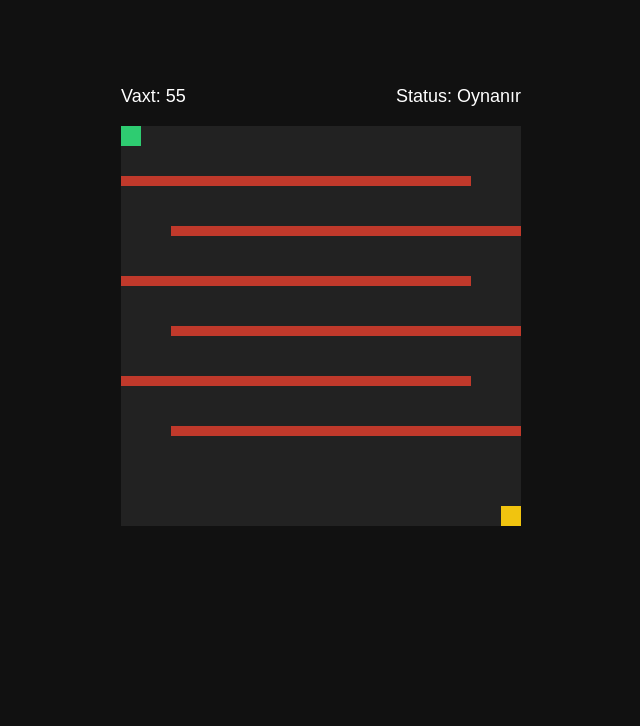
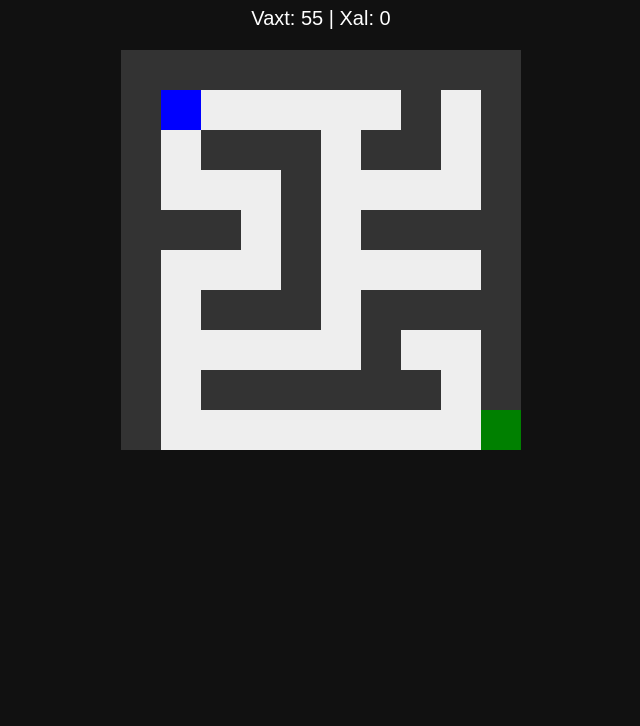
Before and after one commit to cevhercodes/cevher-sayt, a plain HTML site: page index.html in a window 1280 px wide. Shown: the part 74-800 px from the top of the page, without its empty margins (319-959 px from the left). Drawn offline with Linux system fonts and the light colour scheme.

Commit message:
Refactor maze game layout and functionality
Updated the layout and functionality of the maze game, including new styles, game elements, and improved player movement.

```diff
--- a/index.html
+++ b/index.html
@@ -1,132 +1,151 @@
 <!DOCTYPE html>
-<html>
+<html lang="az">
 <head>
 <meta charset="UTF-8">
 <title>Labirint Oyunu</title>
 <style>
-body{
-  margin:0; background:#111; font-family:Arial;
-  display:flex; justify-content:center; align-items:center; height:100vh;
-}
-#wrap{position:relative}
-#hud{
-  position:absolute; top:-40px; left:0; right:0;
-  color:#fff; display:flex; justify-content:space-between; font-size:18px;
-}
-#game{position:relative; width:400px; height:400px; background:#222}
-.wall{position:absolute; background:#c0392b}
-#player{position:absolute; width:20px; height:20px; background:#2ecc71; top:0; left:0}
-#goal{position:absolute; width:20px; height:20px; background:#f1c40f; bottom:0; right:0}
-#restart{
-  display:none; position:absolute; inset:0;
-  background:rgba(0,0,0,.7); color:#fff;
-  display:flex; align-items:center; justify-content:center; flex-direction:column;
-}
-#restart button{font-size:20px; padding:10px 20px; cursor:pointer}
+  body {
+    background: #111;
+    color: white;
+    font-family: Arial;
+    text-align: center;
+  }
+
+  #info {
+    font-size: 20px;
+    margin: 10px;
+  }
+
+  #maze {
+    display: grid;
+    grid-template-columns: repeat(10, 40px);
+    grid-template-rows: repeat(10, 40px);
+    margin: 20px auto;
+    width: 400px;
+  }
+
+  .cell {
+    width: 40px;
+    height: 40px;
+    box-sizing: border-box;
+  }
+
+  .wall { background: #333; }
+  .path { background: #eee; }
+  .player { background: blue; }
+  .end { background: green; }
+
+  button {
+    padding: 10px 20px;
+    font-size: 18px;
+    display: none;
+  }
 </style>
 </head>
+<body>
 
-<body>
-<div id="wrap">
-  <div id="hud">
-    <div>Vaxt: <span id="time">60</span></div>
-    <div>Status: <span id="status">Oynanır</span></div>
-  </div>
+<h1>🧩 Labirint Oyunu</h1>
+<div id="info">Vaxt: <span id="time">60</span> | Xal: <span id="score">0</span></div>
+<div id="maze"></div>
+<button id="restart" onclick="restartGame()">Təkrar oyna</button>
 
-  <div id="game">
-    <div id="player"></div>
-    <div id="goal"></div>
-
-    <!-- UZUN LABİRİNT -->
-    <div class="wall" style="top:50px; left:0; width:350px; height:10px"></div>
-    <div class="wall" style="top:100px; left:50px; width:350px; height:10px"></div>
-    <div class="wall" style="top:150px; left:0; width:350px; height:10px"></div>
-    <div class="wall" style="top:200px; left:50px; width:350px; height:10px"></div>
-    <div class="wall" style="top:250px; left:0; width:350px; height:10px"></div>
-    <div class="wall" style="top:300px; left:50px; width:350px; height:10px"></div>
-
-    <div id="restart">
-      <div id="endText"></div>
-      <button onclick="startGame()">Təkrar oyna 🔁</button>
-    </div>
-  </div>
-</div>
+<audio id="moveSound">
+  <source src="https://www.soundjay.com/buttons/sounds/button-16.mp3">
+</audio>
 
 <script>
-// ===== SƏS =====
-const ctx=new (window.AudioContext||window.webkitAudioContext)();
-function beep(f){
-  const o=ctx.createOscillator(), g=ctx.createGain();
-  o.frequency.value=f; g.gain.value=0.1;
-  o.connect(g); g.connect(ctx.destination);
-  o.start(); o.stop(ctx.currentTime+0.1);
+const mazeData = [
+  "##########",
+  "#P     # #",
+  "# ### ## #",
+  "#   #    #",
+  "### # ####",
+  "#   #    #",
+  "# ### ####",
+  "#     #  #",
+  "# ###### #",
+  "#        E"
+];
+
+let playerPos = {x:1, y:1};
+let time = 60;
+let score = 0;
+let timer;
+
+const maze = document.getElementById("maze");
+const timeEl = document.getElementById("time");
+const scoreEl = document.getElementById("score");
+const sound = document.getElementById("moveSound");
+const restartBtn = document.getElementById("restart");
+
+function drawMaze() {
+  maze.innerHTML = "";
+  for (let y=0; y<10; y++) {
+    for (let x=0; x<10; x++) {
+      const cell = document.createElement("div");
+      cell.classList.add("cell");
+
+      const char = mazeData[y][x];
+      if (char === "#") cell.classList.add("wall");
+      else cell.classList.add("path");
+
+      if (x === playerPos.x && y === playerPos.y)
+        cell.classList.add("player");
+
+      if (char === "E")
+        cell.classList.add("end");
+
+      maze.appendChild(cell);
+    }
+  }
 }
 
-// ===== OYUN =====
-const player=document.getElementById("player");
-const walls=[...document.querySelectorAll(".wall")];
-const goal=document.getElementById("goal");
-const timeEl=document.getElementById("time");
-const statusEl=document.getElementById("status");
-const restartBox=document.getElementById("restart");
-const endText=document.getElementById("endText");
+function move(dx, dy) {
+  const nx = playerPos.x + dx;
+  const ny = playerPos.y + dy;
 
-let x=0,y=0,step=10,time=60,timer,playing=true;
+  if (mazeData[ny][nx] !== "#") {
+    playerPos = {x:nx, y:ny};
+    score++;
+    scoreEl.textContent = score;
+    sound.play();
+    drawMaze();
 
-function collide(a,b){
-  const A=a.getBoundingClientRect(), B=b.getBoundingClientRect();
-  return !(A.right<=B.left||A.left>=B.right||A.bottom<=B.top||A.top>=B.bottom);
+    if (mazeData[ny][nx] === "E") {
+      endGame("🎉 QAZANDIN!");
+    }
+  }
 }
 
-function startGame(){
-  x=0; y=0; time=60; playing=true;
-  player.style.left="0px"; player.style.top="0px";
-  timeEl.textContent=time; statusEl.textContent="Oynanır";
-  restartBox.style.display="none";
-  clearInterval(timer);
-  timer=setInterval(()=>{
-    if(!playing)return;
-    time--; timeEl.textContent=time;
-    if(time<=0){
-      playing=false; beep(200);
-      statusEl.textContent="Vaxt bitdi";
-      endText.textContent="Vaxt bitdi!";
-      restartBox.style.display="flex";
-      clearInterval(timer);
-    }
-  },1000);
+document.addEventListener("keydown", e => {
+  if (time <= 0) return;
+  if (e.key === "ArrowUp") move(0,-1);
+  if (e.key === "ArrowDown") move(0,1);
+  if (e.key === "ArrowLeft") move(-1,0);
+  if (e.key === "ArrowRight") move(1,0);
+});
+
+function startTimer() {
+  timer = setInterval(() => {
+    time--;
+    timeEl.textContent = time;
+    if (time <= 0) endGame("⏱ Vaxt bitdi!");
+  }, 1000);
 }
 
-document.addEventListener("keydown",e=>{
-  if(!playing)return;
-  let nx=x, ny=y;
-  if(e.key==="w")ny-=step;
-  if(e.key==="s")ny+=step;
-  if(e.key==="a")nx-=step;
-  if(e.key==="d")nx+=step;
+function endGame(msg) {
+  clearInterval(timer);
+  alert(msg);
+  restartBtn.style.display = "inline-block";
+}
 
-  const oldX=x, oldY=y;
-  x=nx; y=ny;
-  player.style.left=x+"px"; player.style.top=y+"px";
+function restartGame() {
+  location.reload();
+}
 
-  for(const w of walls){
-    if(collide(player,w)){
-      x=oldX; y=oldY;
-      player.style.left=x+"px"; player.style.top=y+"px";
-      beep(300);
-    }
-  }
+drawMaze();
+startTimer();
+</script>
 
-  if(collide(player,goal)){
-    playing=false; beep(800);
-    statusEl.textContent="Qazandın!";
-    endText.textContent="Təbriklər, qazandın!";
-    restartBox.style.display="flex";
-    clearInterval(timer);
-  }
-});
-
-startGame();
-</script>
 </body>
 </html>
```
